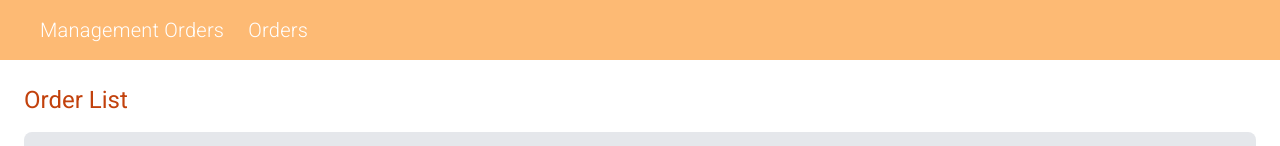
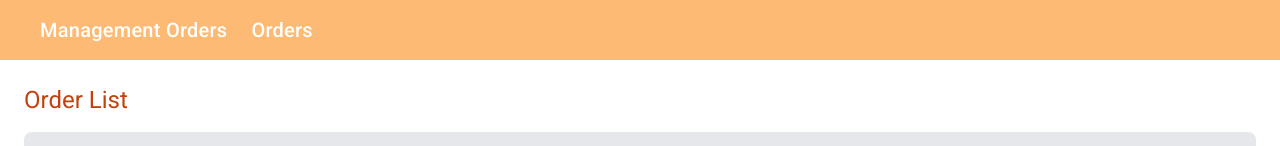
Before and after one commit to Yashig23/Transport-Management, an Angular app: page /admin in a window 1280 px wide. Shown: the top 146 px of the page. Built offline with nearby package versions, Linux system fonts and the light colour scheme; data requests are answered from the project's data file.

Commit message:
Final Commit

```diff
--- a/src/app/Components/navbar/navbar.component.html
+++ b/src/app/Components/navbar/navbar.component.html
@@ -2,8 +2,8 @@
     <div class="container mx-auto px-4 py-4 flex justify-between items-center">
       <!-- <div class="text-2xl font-bold text-gray-800">My App</div> -->
       <div class="flex ">
-        <a routerLink="admin" class="text-white hover:text-orange-500 transition-colors font-light duration-300 text-xl mx-6">Management Orders</a>
-        <a routerLink="client" class="text-white hover:text-orange-500 font-light transition-colors text-xl duration-300">Orders</a>
+        <a routerLink="admin" class="text-white hover:text-orange-500 transition-colors duration-300 text-xl font-medium mx-6">Management Orders</a>
+        <a routerLink="client" class="text-white hover:text-orange-500 font-medium transition-colors text-xl duration-300">Orders</a>
       </div>
     </div>
 </nav>
```
